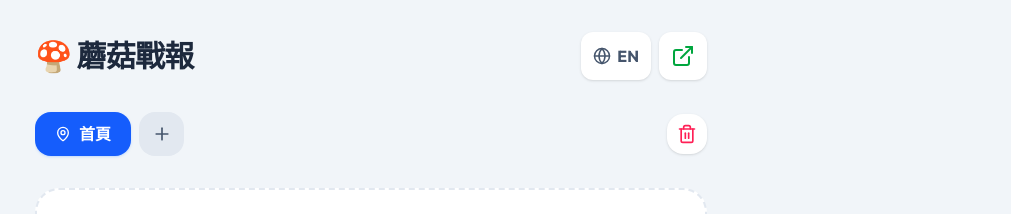
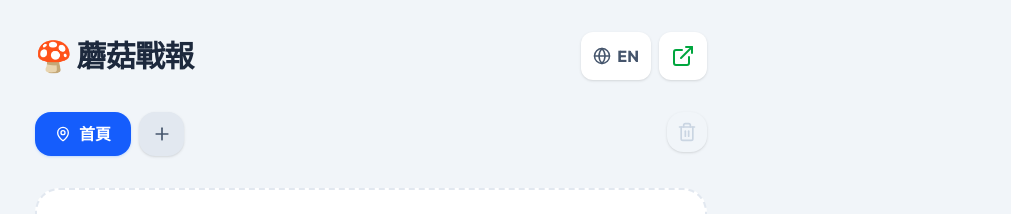
Before and after one commit to Liang515/pikmin_timer, a Next.js app: page / in a window 1280 px wide. Shown: the top 214 px of the page, without its empty margins (269-1280 px from the left). Built offline with nearby package versions, Linux system fonts and the light colour scheme.

Commit message:
Fix English interface time display and manifest icon purpose type error

```diff
--- /dev/null
+++ b/src/app/manifest.ts
@@ -0,0 +1,25 @@
+import { MetadataRoute } from 'next';
+
+export default function manifest(): MetadataRoute.Manifest {
+  return {
+    name: 'Pikmin Mushroom Timer',
+    short_name: 'Mushroom Timer',
+    description: 'A gorgeous tracker for Pikmin Bloom mushroom battles.',
+    start_url: '/',
+    display: 'standalone',
+    background_color: '#ffffff',
+    theme_color: '#2563EB',
+    icons: [
+      {
+        src: '/icon.png',
+        sizes: '512x512',
+        type: 'image/png',
+      },
+      {
+        src: '/apple-icon.png',
+        sizes: '180x180',
+        type: 'image/png',
+      },
+    ],
+  };
+}
--- a/src/app/page.tsx
+++ b/src/app/page.tsx
@@ -235,8 +235,8 @@ export default function PikminDashboard() {
       </header>
 
       {/* Tabs / Groups Selection */}
-      <div className="max-w-2xl mx-auto mb-6 flex items-center gap-2">
-        <div className="flex-1 overflow-x-auto no-scrollbar flex gap-2 py-2">
+      <div className="max-w-2xl mx-auto mb-6 flex items-start gap-2">
+        <div className="flex-1 flex flex-wrap gap-2 py-2">
           {groups.map(g => (
             <button
               key={g.id}
@@ -260,15 +260,16 @@ export default function PikminDashboard() {
           ))}
           <button
             onClick={addGroup}
-            className="p-2.5 bg-slate-200 dark:bg-slate-800 text-slate-600 dark:text-slate-400 rounded-2xl hover:bg-slate-300 dark:hover:bg-slate-700 transition-all flex items-center justify-center min-w-[45px] active:scale-95"
+            className="p-2.5 bg-slate-200 dark:bg-slate-800 text-slate-600 dark:text-slate-400 rounded-2xl hover:bg-slate-300 dark:hover:bg-slate-700 transition-all flex items-center justify-center min-w-[45px] active:scale-95 shadow-sm"
           >
             <Plus size={20} />
           </button>
         </div>
         <button
            onClick={() => deleteGroup(activeGroupId)}
-           className="p-2.5 bg-white dark:bg-slate-800 text-rose-500 rounded-2xl shadow-sm hover:bg-rose-50 dark:hover:bg-rose-950 transition-all active:scale-95"
+           className={`p-2.5 mt-2 rounded-2xl shadow-sm transition-all active:scale-95 ${groups.length <= 1 ? 'bg-slate-100 text-slate-300 dark:bg-slate-800/50 dark:text-slate-600 cursor-not-allowed' : 'bg-white dark:bg-slate-800 text-rose-500 hover:bg-rose-50 dark:hover:bg-rose-950'}`}
            title={t.deleteTab}
+           disabled={groups.length <= 1}
         >
           <Trash2 size={20} />
         </button>
@@ -341,7 +342,7 @@ export default function PikminDashboard() {
                  <div className="flex justify-between items-center mb-2">
                    <label className="block text-sm font-bold text-slate-600 dark:text-slate-300 flex items-center gap-1"><Clock size={16}/> {t.remainingTime}</label>
                  </div>
-                 <div className="flex gap-2 mb-4 overflow-x-auto pb-2 no-scrollbar">
+                 <div className="flex flex-wrap gap-2 mb-4 pb-2">
                    {[
                      { label: t.m15, h: 0, m: 15, s: 0 },
                      { label: t.m30, h: 0, m: 30, s: 0 },
@@ -542,7 +543,7 @@ function MushroomItem({ m, now, lang, isEditing, setEditingId, onDelete, onUpdat
   return (
     <div className={`p-5 rounded-3xl transition-all duration-300 relative overflow-hidden flex flex-col sm:flex-row justify-between items-center gap-4 ${isOver ? 'bg-slate-200 opacity-60' : `bg-gradient-to-br text-white shadow-xl -translate-y-1 ${m.color}`}`}>
       <div className="flex flex-col items-start w-full sm:w-auto">
-        <h3 className="text-xl font-bold flex items-center gap-2">
+        <h3 className="text-xl font-bold flex flex-wrap items-center gap-2">
           {m.name}
           <span className="flex items-center gap-1 text-sm bg-white/20 px-2 py-0.5 rounded-full font-normal shadow-sm">
             <Users size={14} /> {m.participants} {t.players}
@@ -556,11 +557,11 @@ function MushroomItem({ m, now, lang, isEditing, setEditingId, onDelete, onUpdat
         <div className="mt-1">
           <p className={`text-xs flex items-center gap-1.5 ${isOver ? 'text-slate-500' : 'text-white/80'}`}>
             <Clock size={12} />
-            {t.battleEnds}{new Date(battleEnd).toLocaleTimeString()}
+            {t.battleEnds}{new Date(battleEnd).toLocaleTimeString(lang === 'zh' ? 'zh-TW' : 'en-US')}
           </p>
           <p className={`text-xs flex items-center gap-1.5 mt-0.5 ${isOver ? 'text-slate-400' : 'text-white/60'}`}>
             <RotateCcw size={12} />
-            {t.estRespawn}{new Date(m.endTime).toLocaleTimeString()}
+            {t.estRespawn}{new Date(m.endTime).toLocaleTimeString(lang === 'zh' ? 'zh-TW' : 'en-US')}
           </p>
         </div>
       </div>
```
